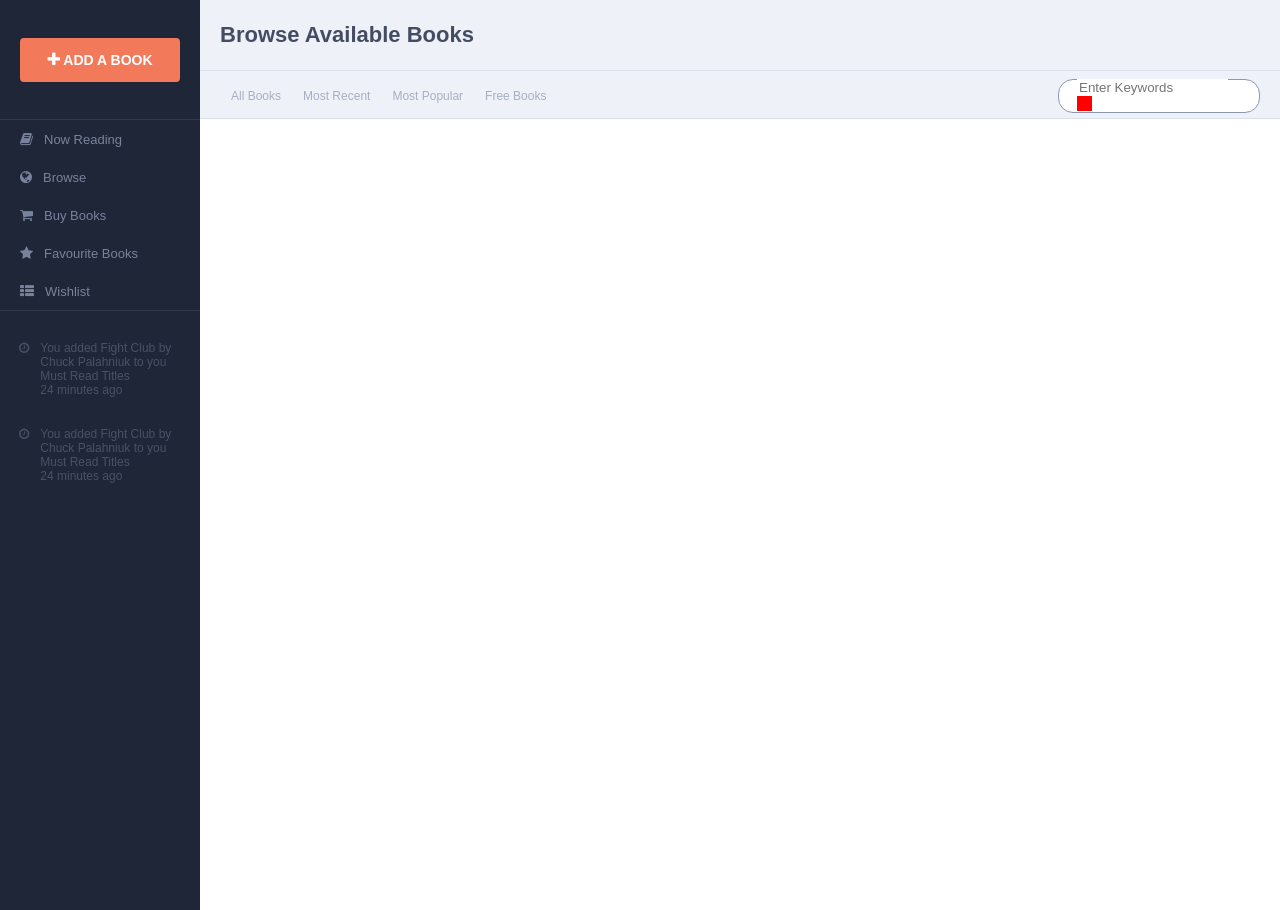
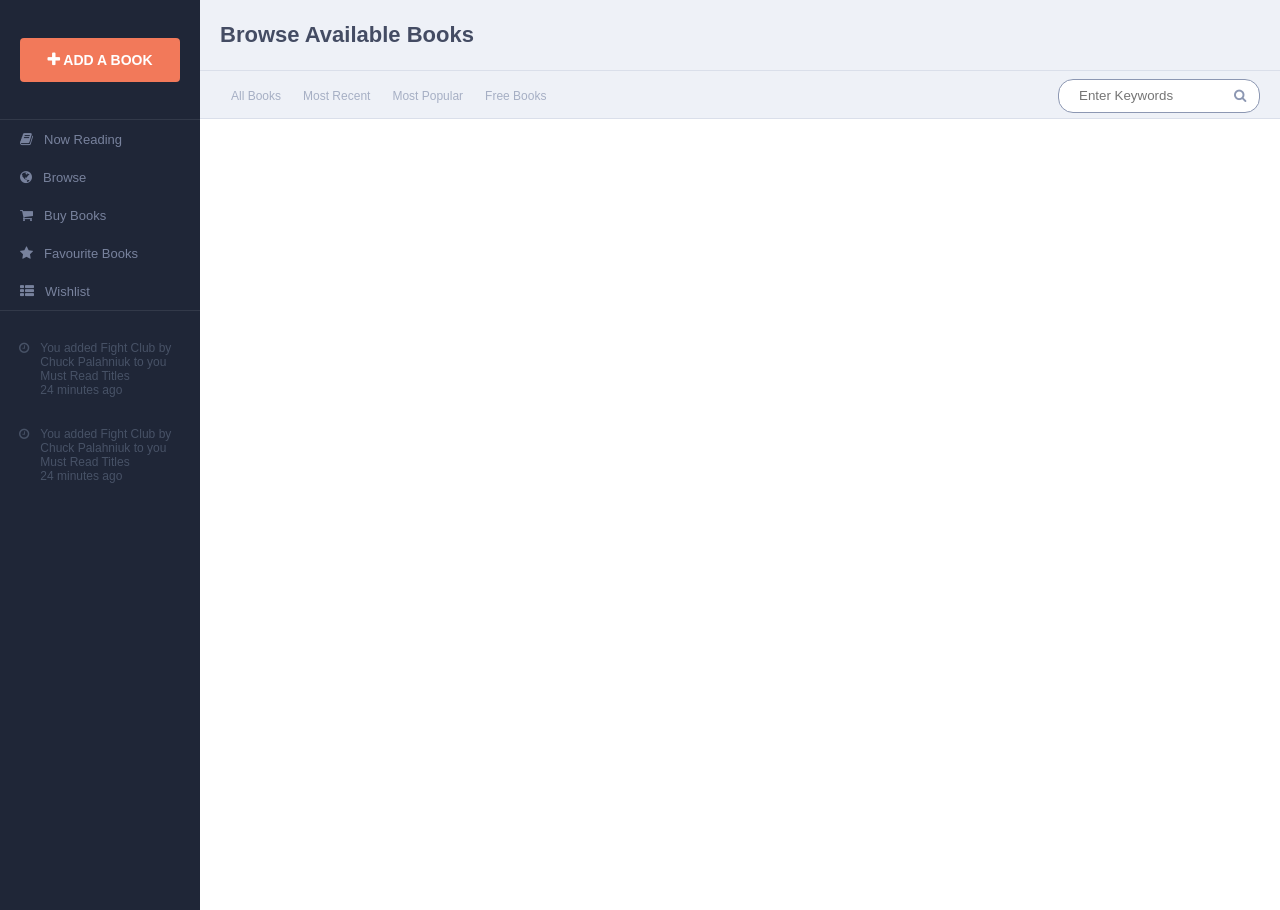
Before and after one commit to SFill2108/BTCtest, a React app: page / in a window 1280 px wide. Built offline with nearby package versions, Linux system fonts and the light colour scheme.

Commit message:
add icon search

```diff
--- a/src/components/Header/Navbar/Search/Search.jsx
+++ b/src/components/Header/Navbar/Search/Search.jsx
@@ -7,6 +7,7 @@ const Search = () =>{
             <div className="searchWrapper__panel">
                 <input class="searchInput"type="text" name="" placeholder="Enter Keywords"/>
                 <button class="searchButton">
+                    <figure className="icon-search"></figure>
                 </button>
             </div>
         </div>
--- a/src/components/Header/Navbar/Search/Search.scss
+++ b/src/components/Header/Navbar/Search/Search.scss
@@ -10,6 +10,7 @@
     .searchWrapper__panel {
         padding-left: 18px;
         padding-right: 18px;
+        display: flex;
         .searchInput {
             border: 0px solid transparent;
             width: 147px;
@@ -18,10 +19,11 @@
             }
         }
         .searchButton {
-            background-color: red;
             border: 0px solid transparent;
-            width: 15px;
-            height: 15px;
+            // width: 15px;
+            // height: 15px;
+            background-color: white;
+            color: rgb(140, 151, 178);
             &:focus {
                 outline: none;
             }
```
